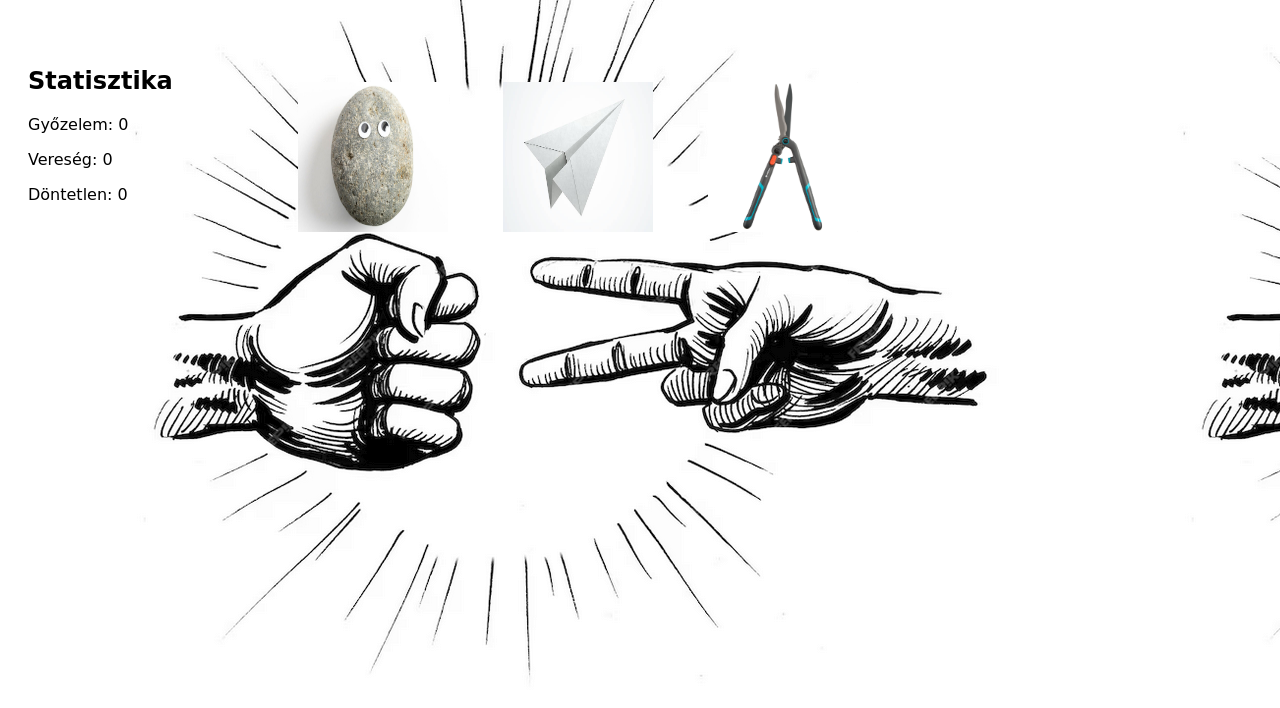
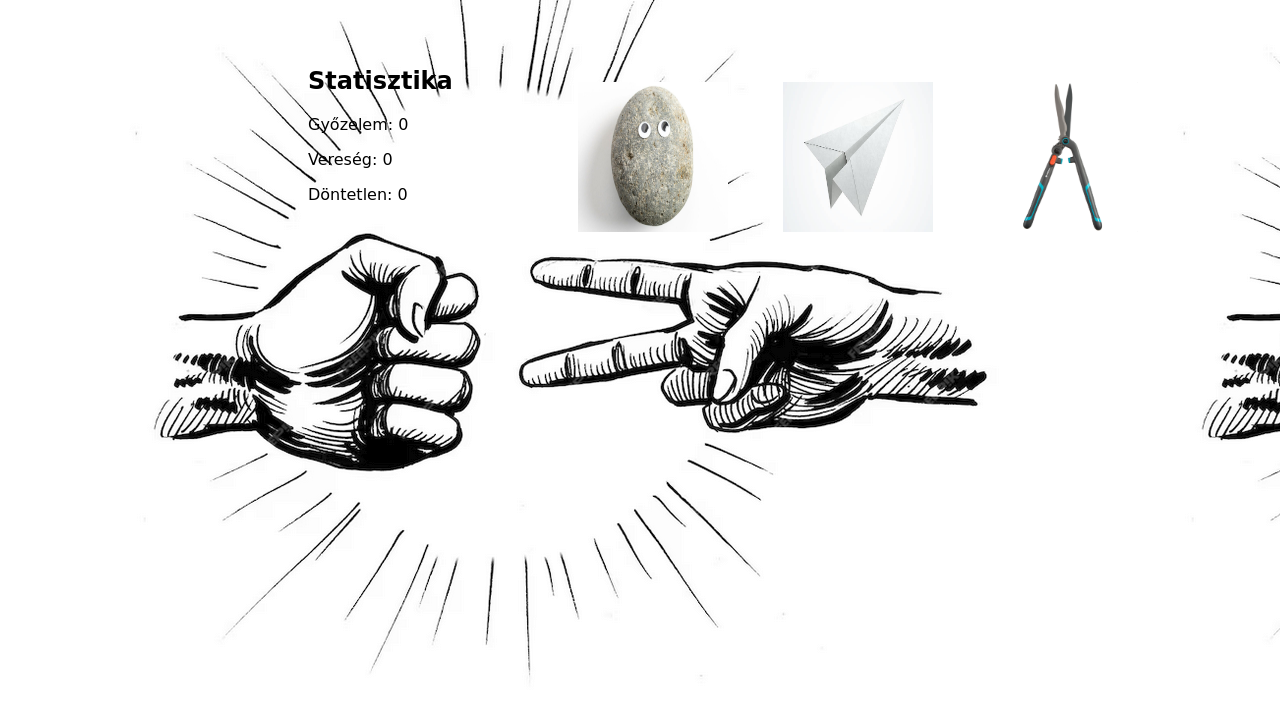
Before and after one commit to JBence01/jonas-bence-1.github.io, a plain HTML site: page index.html in a window 1280 px wide. Shown: the part 62-770 px from the top of the page. Drawn offline with Linux system fonts and the light colour scheme.

Commit message:
Update index.html

```diff
--- a/index.html
+++ b/index.html
@@ -47,7 +47,7 @@
         #stats {
             float: left;
             text-align: left;
-            margin-left: 20px;
+            margin-left: 300px;
             margin-right: 100px;
         }
     </style>
```
